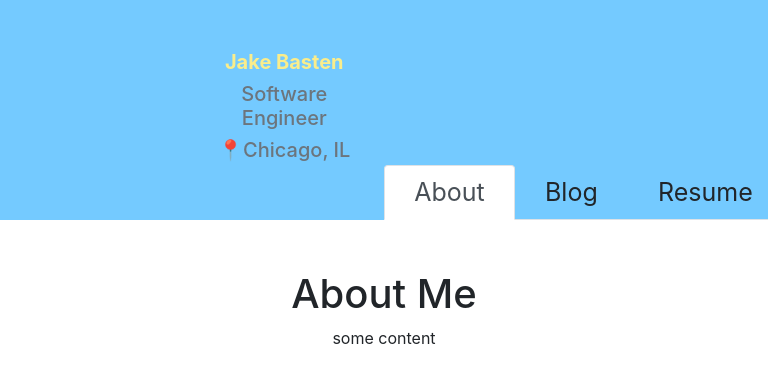
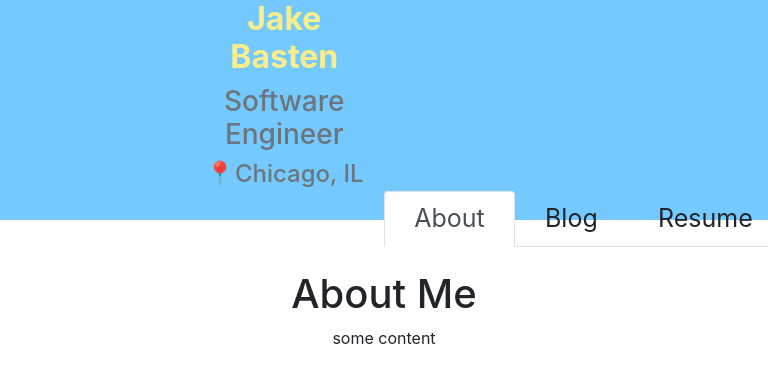
Before and after one commit to Jakebas10/jake-basten-personal, a React app: page /about in a window 768 px wide. Built offline with nearby package versions, Linux system fonts and the light colour scheme.

Commit message:
updated h1s on resize to keep them big

```diff
--- a/src/css/header.css
+++ b/src/css/header.css
@@ -40,7 +40,7 @@
 
     #header-img {
         margin-top: 30px;
-        right: 0px;
+        right: 0;
     }
 
     .header-menu {
@@ -52,20 +52,15 @@
     }
 
     .header-title {
-        padding-top: 0px;
-        font-size: 1.25rem;
+        padding-top: 0;
     }
 
-    .header-loc {
-        font-size: 1.25rem;
-    }
 }
 
 @media screen and (max-width: 768px) {
     #header-info-outer-container {
-        margin: auto;
         text-align: center;
-        margin-bottom: 50px;
+        margin: auto auto 50px;
     }
 
     #header-img {
@@ -73,15 +68,7 @@
     }
 
     .header-title {
-        padding-top: 0px;
-        font-size: 1.25rem;
+        padding-top: 0;
     }
 
-    .header-loc {
-        font-size: 1.25rem;
-    }
-
-    .full-name {
-        font-size: 1.25rem;
-    }
 }
```
